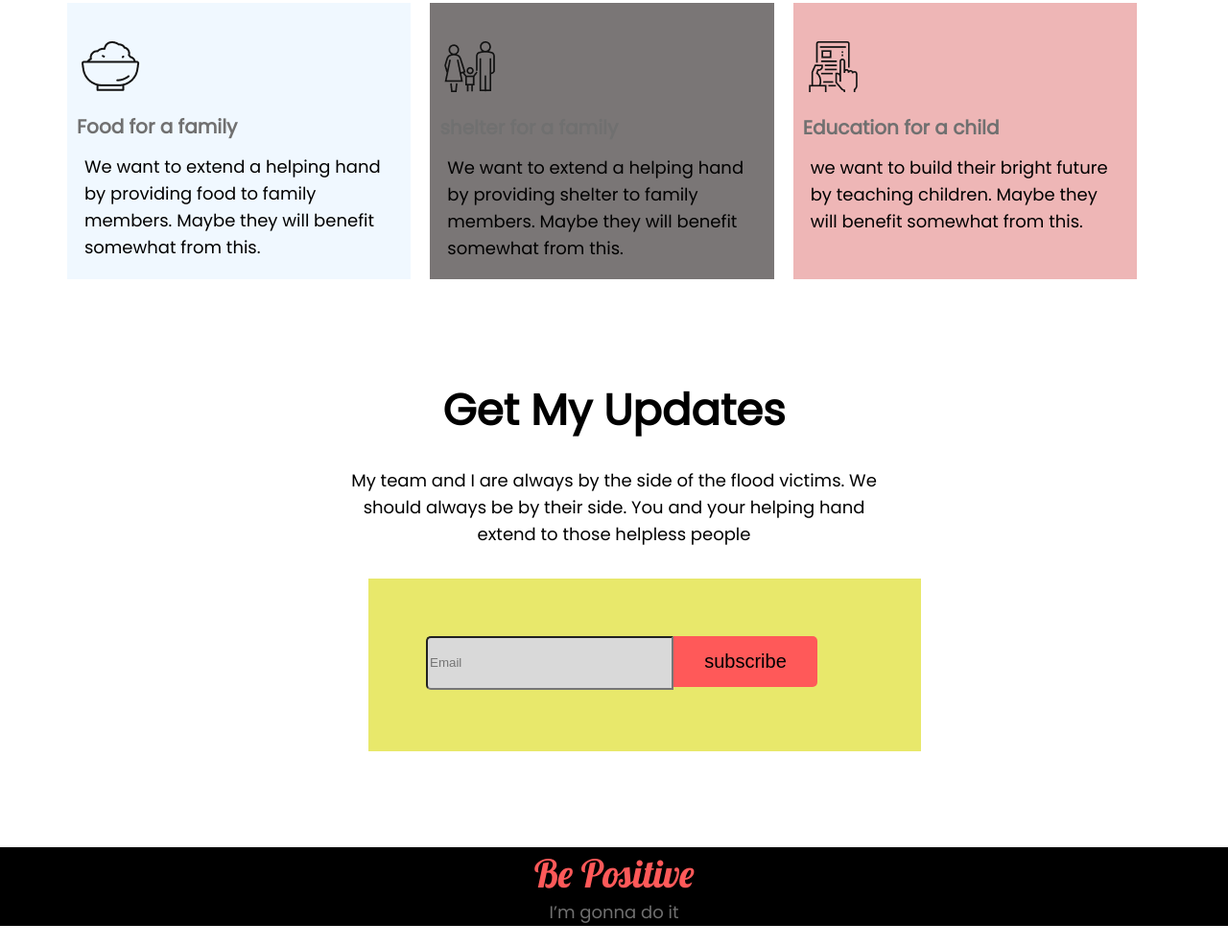
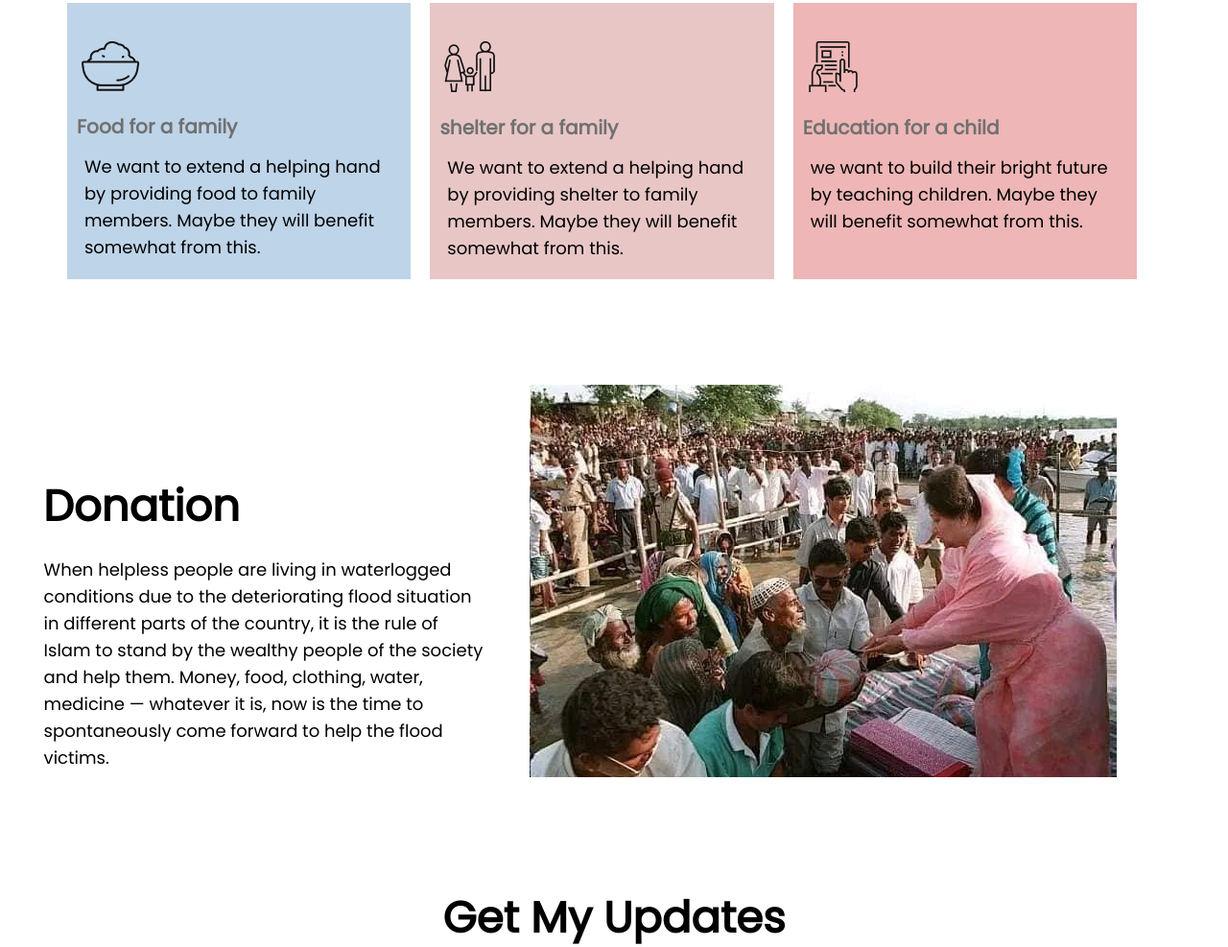
Before and after one commit to ummehabibatuhin/my-assignment-repo, a plain HTML site: page index.html in a window 1280 px wide. Shown: the part 1532-2519 px from the top of the page at 96% size. Before the commit the page ends 2497 px from the top, so only its background shows below. Drawn offline with Linux system fonts and the light colour scheme.

Commit message:
donation

```diff
--- a/index.html
+++ b/index.html
@@ -67,7 +67,15 @@
                 </div>
     </div>
    </section>
-
+   <section class="donation">
+    <div class="half-width">
+        <h2>Donation</h2>
+        <p>When helpless people are living in waterlogged conditions due to the deteriorating flood situation in different parts of the country, it is the rule of Islam to stand by the wealthy people of the society and help them. Money, food, clothing, water, medicine — whatever it is, now is the time to spontaneously come forward to help the flood victims.</p>
+    </div>
+    <div class="half-width">
+        <img src="images/donate.jpeg" alt="">
+    </div>
+    </section>
    <section>
     <div class="today">
         <h2>Get My Updates</h2>
--- a/style.css
+++ b/style.css
@@ -109,21 +109,27 @@ h4{
     margin: 10px;
 }
 .food{
-    background-color: aliceblue;
+    background-color: rgb(190, 212, 232);
 }
 .family{
-    background-color: #7a7676;
+    background-color: #e8c6c6;
 }
 .education{
     background-color: #eeb6b6;
 }
+.donation{
+    display: flex;
+}
+.half-width{
+    width: 40%;
+    margin-top: 100px;
+    margin-left: 20px;
+}
+.half-width h2{
+    margin-left: 25px;
 
-.flexible-container{
-    width: 50%;
 }
-.half-width img{
-    width: 50%;
-}
+
 
 
 
@@ -132,17 +138,16 @@ h4{
 .my-update{
     display: flex;
     text-align: center;
-    height: 60px;
-    width: 500;
-    margin-left: 10%;
-    padding: 60px;
+    height: 100px;
+    width: 500px;
+    padding: 80px 100px 50px 150px;
     background-color: rgb(232, 232, 107);
 }
 .email-button{
     text-align: left;
     background-color: #d9d9d9;
     width: 250px;
-    height: 50px;
+    height: 47px;
     border-radius: 5px 0 0 5px;
     margin: 0;
 }
```
